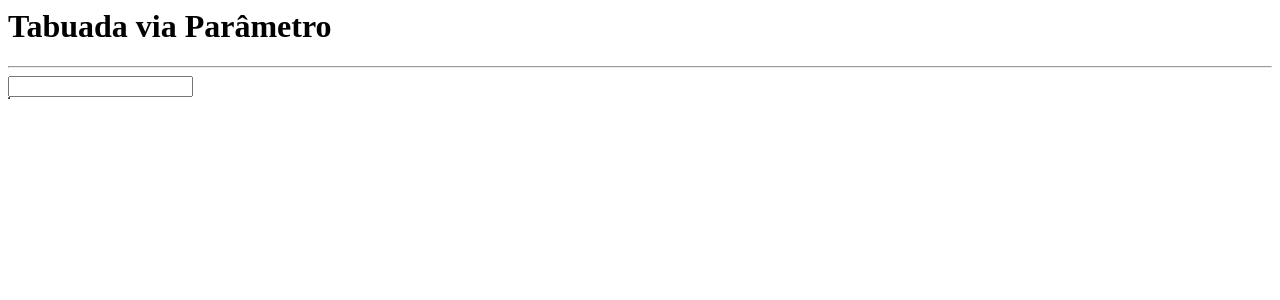
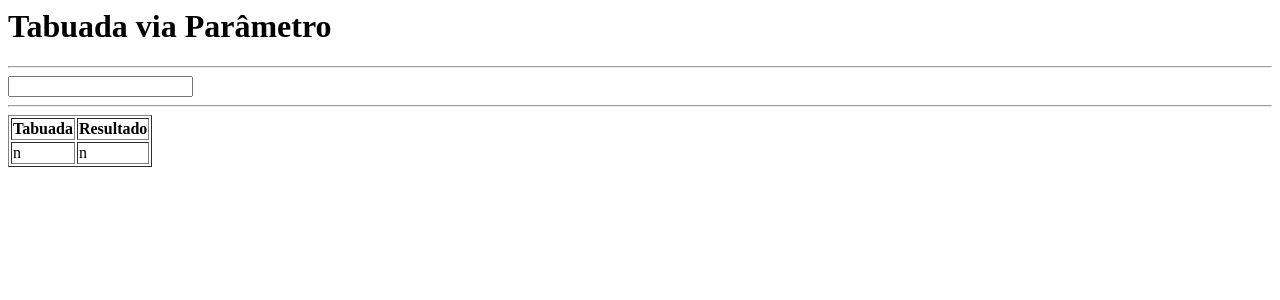
Before and after one commit to thayllaa/Angular_Tabuada-via-User, an Angular app: page / in a window 1280 px wide. Shown: the top 300 px of the page. Built offline with nearby package versions, Linux system fonts and the light colour scheme.

Commit message:
2 files modified

```diff
--- a/src/tabuada/tabuada.component.html
+++ b/src/tabuada/tabuada.component.html
@@ -1,12 +1,12 @@
 <div>
   <input type="number" />
-
+  <hr/>
   <table border="1">
-    <tr *ngFor="">
+    <tr>
       <th>Tabuada </th>
       <th> Resultado </th>
     </tr>
-    <tr *ngIf="">
+    <tr>
       <td> n </td>
       <td> n </td>
     </tr>
--- a/src/tabuada/tabuada.component.ts
+++ b/src/tabuada/tabuada.component.ts
@@ -10,8 +10,6 @@ import { CommonModule } from '@angular/common';
   styleUrls: ['./tabuada.component.css'],
 })
 export class TabuadaComponent implements OnInit {
-
-
   constructor() {}
 
   ngOnInit() {}
```
